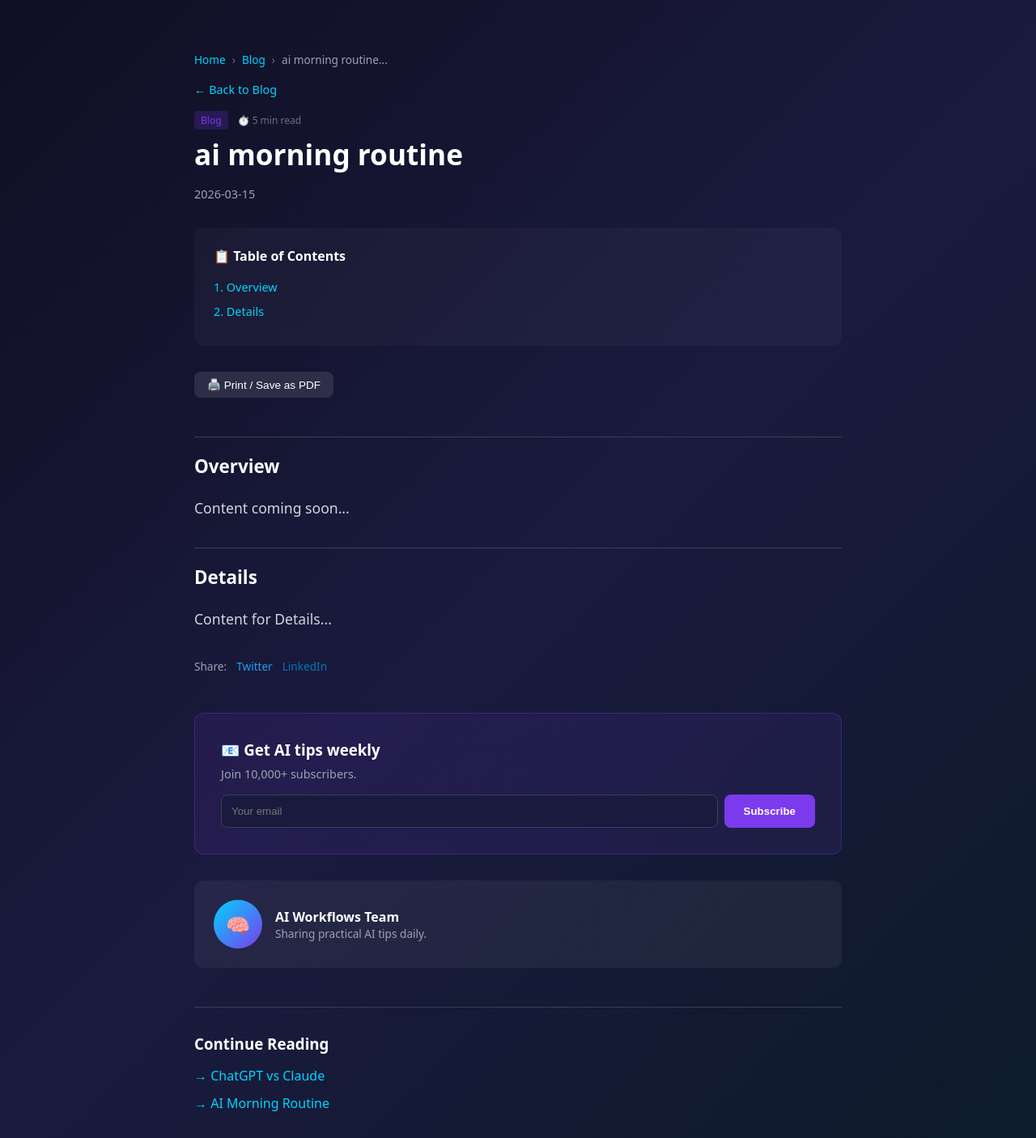
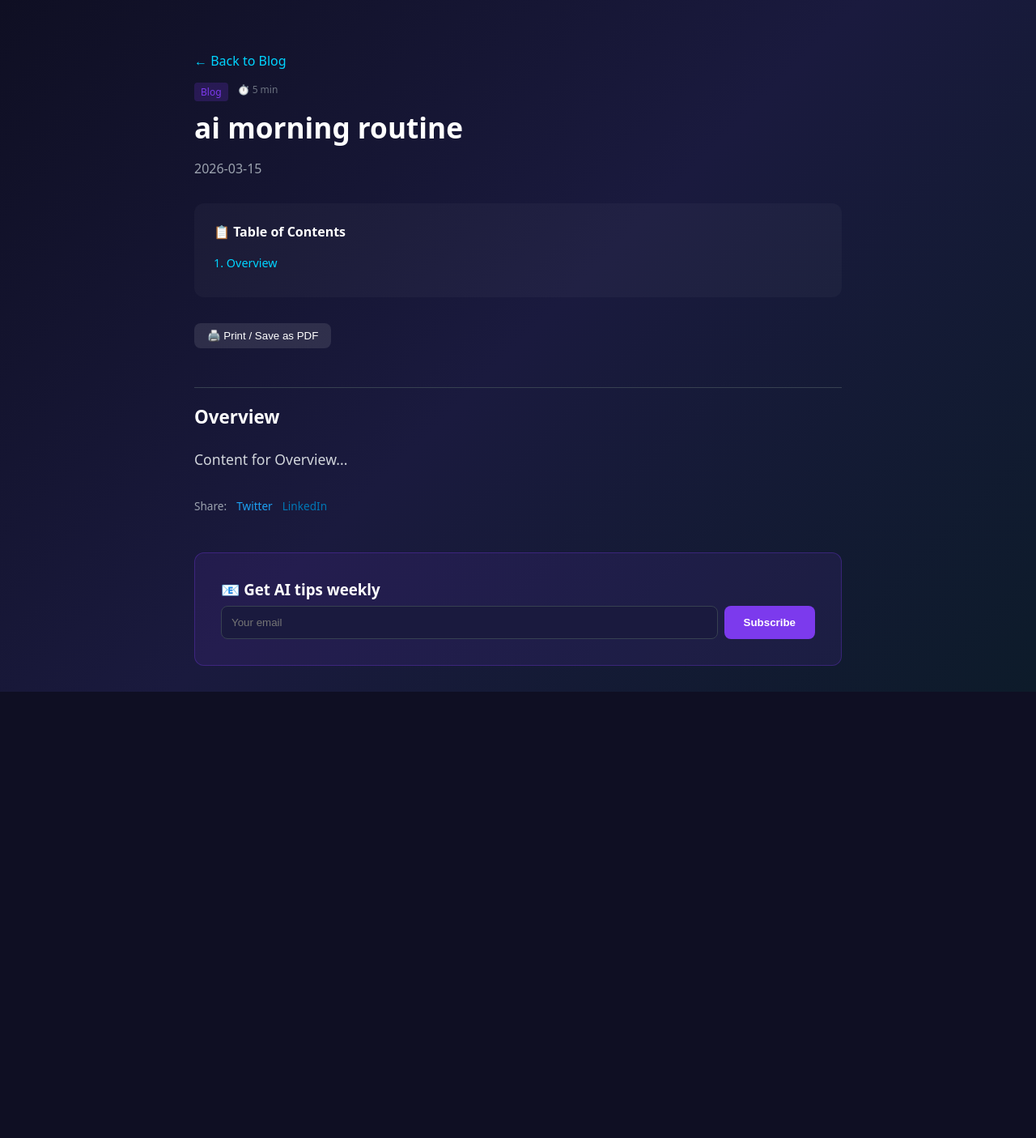
Before and after one commit to echo012726/everydayaiworkflows, a Next.js app: page /blog/ai-morning-routine in a window 1280 px wide. Shown: the whole page at 81% size. After the commit the page ends 854 px from the top, so only its background shows below. Built offline with nearby package versions, Linux system fonts and the light colour scheme.

Commit message:
fix: simplify dynamic blog post page

```diff
--- a/src/app/blog/[slug]/page.tsx
+++ b/src/app/blog/[slug]/page.tsx
@@ -1,102 +1,62 @@
 "use client";
 
-type Props = { params: { slug: string } };
-
-const postsData: Record<string, { title: string; content: string; category: string; date: string; readingTime: string; sections: string[] }> = {
-  '10-chatgpt-prompts-sales': {
-    title: '10 ChatGPT Prompts for Sales Professionals',
-    category: 'AI Prompts', date: '2026-03-15', readingTime: '5 min read',
-    sections: ['Introduction', 'Prompts 1-3', 'Prompts 4-6', 'Prompts 7-10', 'Conclusion'],
-    content: 'Sales professionals are always looking for ways to close more deals and build stronger relationships with prospects. ChatGPT can be your secret weapon when you know the right prompts.'
-  },
-  'save-10-hours-week-ai': {
-    title: 'How I Save 10 Hours Per Week with AI',
-    category: 'Productivity', date: '2026-03-11', readingTime: '6 min read',
-    sections: ['My Routine', 'Email Automation', 'Meeting Prep', 'Content', 'Results'],
-    content: 'I used to work 50+ hours a week. Now I work about 40 hours—and get more done.'
-  },
+const postsData: Record<string, { title: string; category: string; date: string; readingTime: string; sections: string[] }> = {
+  '10-chatgpt-prompts-sales': { title: '10 ChatGPT Prompts for Sales Professionals', category: 'AI Prompts', date: '2026-03-15', readingTime: '5 min', sections: ['Introduction', 'The Prompts', 'Conclusion'] },
+  'save-10-hours-week-ai': { title: 'How I Save 10 Hours Per Week with AI', category: 'Productivity', date: '2026-03-11', readingTime: '6 min', sections: ['My Routine', 'The Results'] },
 };
 
-export default function BlogPost({ params }: Props) {
-  const slug = params.slug;
-  const post = postsData[slug] || { title: slug.replace(/-/g, ' '), category: 'Blog', date: '2026-03-15', readingTime: '5 min read', sections: ['Overview', 'Details'], content: 'Content coming soon...' };
+export default function BlogPost({ params }: { params: { slug: string } }) {
+  const post = postsData[params.slug] || { title: params.slug.replace(/-/g, ' '), category: 'Blog', date: '2026-03-15', readingTime: '5 min', sections: ['Overview'] };
 
   return (
     <div style={{ minHeight: '100vh', background: 'linear-gradient(135deg, #0f0f23 0%, #1a1a3e 50%, #0d1b2a 100%)', color: '#fff', fontFamily: 'system-ui, sans-serif', padding: '2rem' }}>
       <div style={{ maxWidth: '800px', margin: '0 auto', paddingTop: '2rem' }}>
-        <div style={{ fontSize: '0.85rem', color: '#6b7280', marginBottom: '1rem' }}>
-          <a href="/" style={{ color: '#00d4ff', textDecoration: 'none' }}>Home</a>
-          <span style={{ margin: '0 0.5rem' }}>›</span>
-          <a href="/blog" style={{ color: '#00d4ff', textDecoration: 'none' }}>Blog</a>
-          <span style={{ margin: '0 0.5rem' }}>›</span>
-          <span style={{ color: '#9ca3af' }}>{post.title.substring(0, 25)}...</span>
-        </div>
+        <a href="/blog" style={{ color: '#00d4ff', textDecoration: 'none' }}>← Back to Blog</a>
 
-        <a href="/blog" style={{ color: '#00d4ff', textDecoration: 'none', fontSize: '0.9rem' }}>← Back to Blog</a>
-
-        <div style={{ marginTop: '1rem', marginBottom: '0.5rem', display: 'flex', gap: '0.75rem', alignItems: 'center' }}>
+        <div style={{ marginTop: '1rem', display: 'flex', gap: '0.75rem' }}>
           <span style={{ fontSize: '0.75rem', color: '#7c3aed', background: 'rgba(124,58,237,0.2)', padding: '0.2rem 0.5rem', borderRadius: '4px' }}>{post.category}</span>
           <span style={{ fontSize: '0.75rem', color: '#6b7280' }}>⏱️ {post.readingTime}</span>
         </div>
 
-        <h1 style={{ fontSize: '2.2rem', marginTop: '0.5rem', marginBottom: '1rem', lineHeight: '1.3' }}>{post.title}</h1>
+        <h1 style={{ fontSize: '2.2rem', marginTop: '0.5rem', marginBottom: '1rem' }}>{post.title}</h1>
 
-        <div style={{ color: '#9ca3af', marginBottom: '2rem', fontSize: '0.9rem' }}>{post.date}</div>
+        <div style={{ color: '#9ca3af', marginBottom: '2rem' }}>{post.date}</div>
 
         <div style={{ background: 'rgba(255,255,255,0.03)', borderRadius: '12px', padding: '1.5rem', marginBottom: '2rem' }}>
           <h3 style={{ fontSize: '1rem', color: '#fff', marginBottom: '1rem' }}>📋 Table of Contents</h3>
-          <ul style={{ listStyle: 'none', padding: 0, margin: 0 }}>
+          <ul style={{ listStyle: 'none', padding: 0 }}>
             {post.sections.map((section, i) => (
               <li key={i} style={{ marginBottom: '0.5rem' }}>
-                <a href={'#' + section.toLowerCase().replace(/\s+/g, '-')} style={{ color: '#00d4ff', textDecoration: 'none', fontSize: '0.9rem' }}>
-                  {i + 1}. {section}
-                </a>
+                <a href="#" style={{ color: '#00d4ff', textDecoration: 'none', fontSize: '0.9rem' }}>{i + 1}. {section}</a>
               </li>
             ))}
           </ul>
         </div>
 
-        <button onClick={() => window.print()} style={{ background: 'rgba(255,255,255,0.1)', border: 'none', padding: '0.5rem 1rem', borderRadius: '8px', color: '#fff', cursor: 'pointer', marginBottom: '1rem', fontSize: '0.85rem' }}>
+        <button onClick={() => window.print()} style={{ background: 'rgba(255,255,255,0.1)', border: 'none', padding: '0.5rem 1rem', borderRadius: '8px', color: '#fff', cursor: 'pointer', marginBottom: '1rem' }}>
           🖨️ Print / Save as PDF
         </button>
 
         <div style={{ lineHeight: '1.8', fontSize: '1.1rem', color: '#d1d5db' }}>
           {post.sections.map((section, i) => (
-            <div key={i} id={section.toLowerCase().replace(/\s+/g, '-')} style={{ marginTop: '2rem', paddingTop: '1rem', borderTop: '1px solid #374151' }}>
+            <div key={i} style={{ marginTop: '2rem', paddingTop: '1rem', borderTop: '1px solid #374151' }}>
               <h2 style={{ fontSize: '1.4rem', color: '#fff', marginBottom: '1rem' }}>{section}</h2>
-              <p style={{ marginBottom: '1rem' }}>{section === 'Introduction' || section === 'Overview' || section === 'My Routine' ? post.content : `Content for ${section}...`}</p>
+              <p>Content for {section}...</p>
             </div>
           ))}
         </div>
 
-        <div style={{ display: 'flex', gap: '0.75rem', marginTop: '2rem', marginBottom: '2rem' }}>
+        <div style={{ display: 'flex', gap: '0.75rem', marginTop: '2rem' }}>
           <span style={{ color: '#9ca3af', fontSize: '0.85rem' }}>Share:</span>
-          <a href={'https://twitter.com/intent/tweet?text=' + encodeURIComponent(post.title)} target="_blank" rel="noopener" style={{ color: '#1da1f2', fontSize: '0.85rem' }}>Twitter</a>
-          <a href={'https://www.linkedin.com/shareArticle?mini=true&url=https://everydayaiworkflows.com/blog/' + slug} target="_blank" rel="noopener" style={{ color: '#0077b5', fontSize: '0.85rem' }}>LinkedIn</a>
+          <a href="#" style={{ color: '#1da1f2', fontSize: '0.85rem' }}>Twitter</a>
+          <a href="#" style={{ color: '#0077b5', fontSize: '0.85rem' }}>LinkedIn</a>
         </div>
 
         <div style={{ marginTop: '3rem', padding: '2rem', background: 'rgba(124,58,237,0.1)', borderRadius: '12px', border: '1px solid rgba(124,58,237,0.3)' }}>
           <h3 style={{ color: '#fff', marginBottom: '0.5rem' }}>📧 Get AI tips weekly</h3>
-          <p style={{ color: '#9ca3af', marginBottom: '1rem', fontSize: '0.9rem' }}>Join 10,000+ subscribers.</p>
           <div style={{ display: 'flex', gap: '0.5rem' }}>
             <input type="email" placeholder="Your email" style={{ flex: 1, padding: '0.75rem', borderRadius: '8px', border: '1px solid #374151', background: '#1a1a3e', color: '#fff' }} />
             <button style={{ padding: '0.75rem 1.5rem', background: '#7c3aed', border: 'none', borderRadius: '8px', color: '#fff', fontWeight: '600', cursor: 'pointer' }}>Subscribe</button>
-          </div>
-        </div>
-
-        <div style={{ marginTop: '2rem', padding: '1.5rem', background: 'rgba(255,255,255,0.05)', borderRadius: '12px', display: 'flex', gap: '1rem', alignItems: 'center' }}>
-          <div style={{ width: '60px', height: '60px', borderRadius: '50%', background: 'linear-gradient(135deg, #00d4ff, #7c3aed)', display: 'flex', alignItems: 'center', justifyContent: 'center', fontSize: '1.5rem' }}>🧠</div>
-          <div>
-            <div style={{ fontWeight: '600', color: '#fff' }}>AI Workflows Team</div>
-            <div style={{ fontSize: '0.85rem', color: '#9ca3af' }}>Sharing practical AI tips daily.</div>
-          </div>
-        </div>
-
-        <div style={{ marginTop: '3rem', paddingTop: '2rem', borderTop: '1px solid #374151' }}>
-          <h3 style={{ color: '#fff', marginBottom: '1rem' }}>Continue Reading</h3>
-          <div style={{ display: 'grid', gap: '0.75rem' }}>
-            <a href="/blog/chatgpt-vs-claude-2026" style={{ color: '#00d4ff', textDecoration: 'none' }}>→ ChatGPT vs Claude</a>
-            <a href="/blog/ai-morning-routine" style={{ color: '#00d4ff', textDecoration: 'none' }}>→ AI Morning Routine</a>
           </div>
         </div>
       </div>
```
